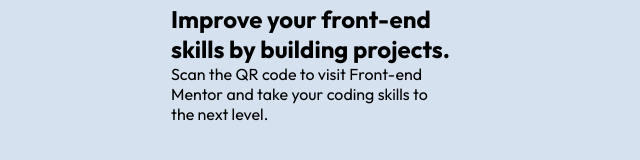
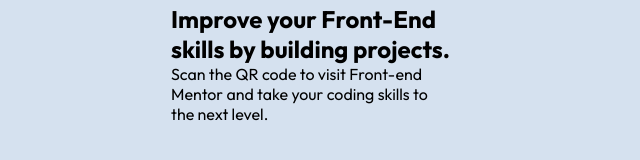
Before and after one commit to BIG-HUS/Cruz-Tech, a plain HTML site: page qr_code_project/index.html in a window 1280 px wide. Shown: the part 468-628 px from the top of the page, 325-965 px from the left. Drawn offline with Linux system fonts and the light colour scheme.

Commit message:
Minor Changes

```diff
--- a/qr_code_project/index.html
+++ b/qr_code_project/index.html
@@ -12,7 +12,7 @@
             <div class="main-content">
                 <img src="Image/image-qr-code.png" alt="qr-code" width="300">
 
-                <h2>Improve your front-end <br> skills by building projects.</h2>
+                <h2>Improve your Front-End <br> skills by building projects.</h2>
                 <p>Scan the QR code to visit Front-end <br> Mentor and take your coding skills to <br> the next level.</p>
             </div>
 
```
